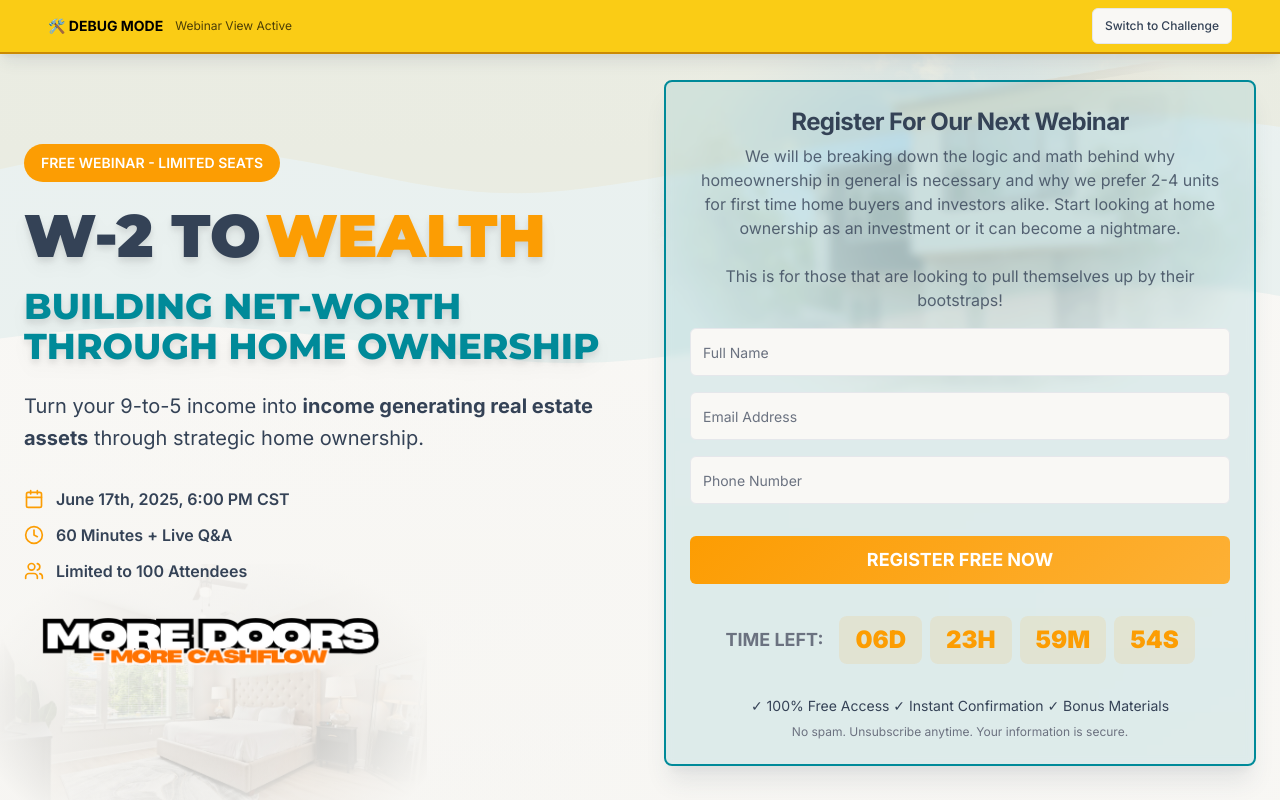
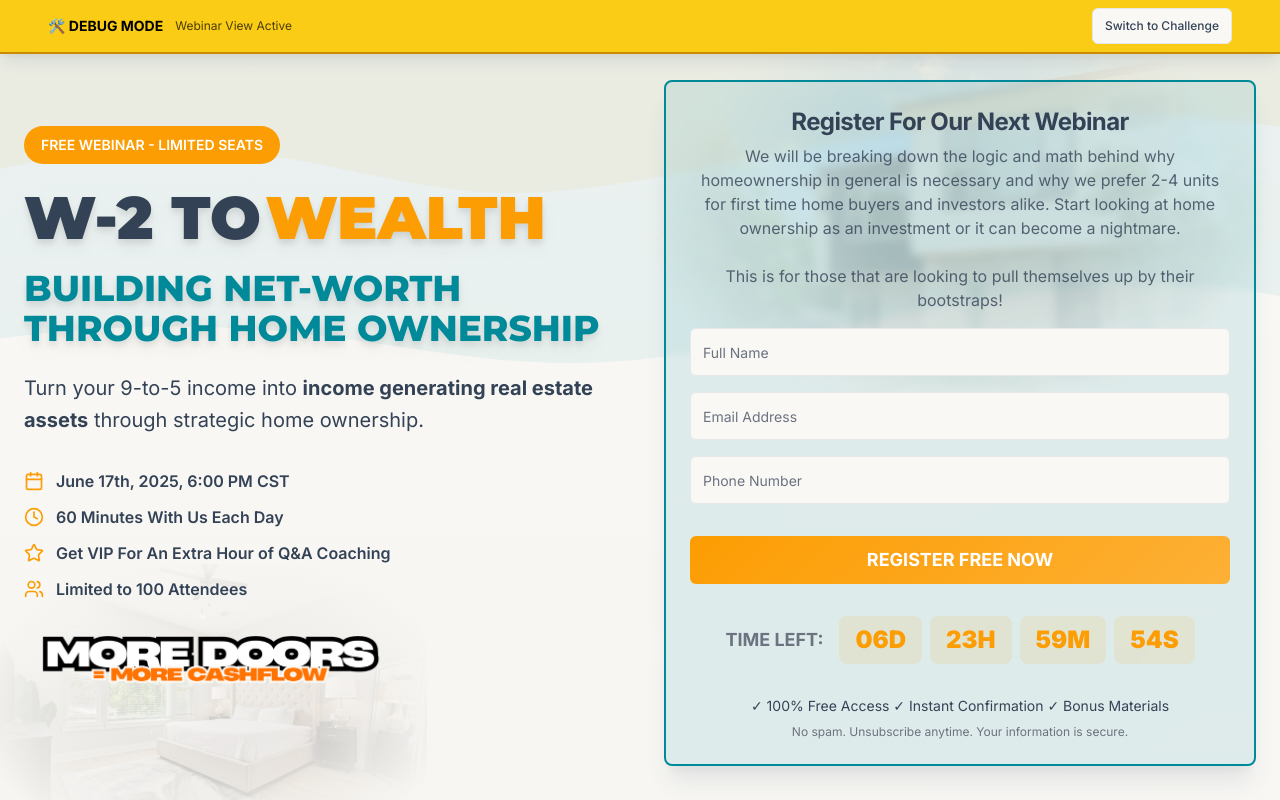
Before and after one commit to Multiculture-Mortgage/w2towealth-webinar-landingpg, a React (Vite) app: page / in a window 1280 px wide. Shown: the top 800 px of the page. Built offline with nearby package versions, Linux system fonts and the light colour scheme.

Commit message:
More minor VIP ticket copy changes

```diff
--- a/src/components/BookSection.tsx
+++ b/src/components/BookSection.tsx
@@ -8,10 +8,10 @@ const BookSection = () => {
       <div className="relative z-30">
         <div className="bg-gradient-to-r from-transparent via-yellow-400 to-transparent text-center py-3 px-4">
           <h3 className="text-xl md:text-2xl font-bold text-black">
-            🎉 **All ATTENDEES WILL GET A DIGITAL COPY** 🎉
+            🎉 **All ATTENDEES WILL GET A DIGITAL PDF COPY** 🎉
           </h3>
           <p className="text-xs text-black/70 mt-1">
-            VIP ticket holders will get a signed copy in the mail.
+            🌟 VIP ticket holders will get a signed physical book copy in the mail & the digital PDF + audiobook.
           </p>
         </div>
       </div>
--- a/src/components/ChallengeRegistrationForm.tsx
+++ b/src/components/ChallengeRegistrationForm.tsx
@@ -160,7 +160,7 @@ const ChallengeRegistrationForm = () => {
               </SelectTrigger>
               <SelectContent className="bg-background border-brand-teal z-50">
                 <SelectItem value="general">General Admission</SelectItem>
-                <SelectItem value="vip">VIP Admission</SelectItem>
+                <SelectItem value="vip">VIP Admission + 1 Extra Hour of Q&A Coaching</SelectItem>
               </SelectContent>
             </Select>
             {errors.ticketType && (
--- a/src/components/EventDetails.tsx
+++ b/src/components/EventDetails.tsx
@@ -1,4 +1,4 @@
-import { Calendar, Clock, Users, AlertCircle, Loader2 } from "lucide-react";
+import { Calendar, Clock, Users, AlertCircle, Loader2, StarIcon } from "lucide-react";
 
 interface EventDetailsProps {
   showChallenge?: boolean;
@@ -33,7 +33,7 @@ const EventDetails = ({
         </li>
         <li>
           ⏱️ {showChallenge ? (
-            <>60 minutes + Q&A each day<br />VIP gets an extra personal hour of coaching</>
+            <>60 minutes with us each day<br />🌟 VIP gets an extra hour of Q&A coaching</>
           ) : (
             "60 minutes + Q&A"
           )}
@@ -65,7 +65,11 @@ const EventDetails = ({
       </div>
       <div className="flex items-center justify-center lg:justify-start text-brand-navy">
         <Clock className="h-5 w-5 text-brand-orange mr-3" />
-        <span className="font-semibold">60 Minutes + Live Q&A</span>
+        <span className="font-semibold">60 Minutes With Us Each Day<br /></span>
+      </div>
+      <div className="flex items-center justify-center lg:justify-start text-brand-navy">
+        <StarIcon className="h-5 w-5 text-brand-orange mr-3" />
+        <span className="font-semibold">Get VIP For An Extra Hour of Q&A Coaching</span>
       </div>
       <div className="flex items-center justify-center lg:justify-start text-brand-navy">
         <Users className="h-5 w-5 text-brand-orange mr-3" />
```
